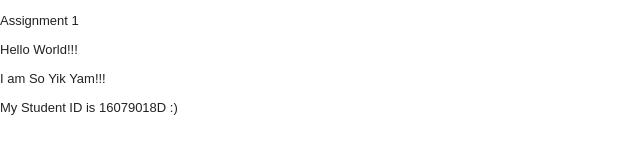
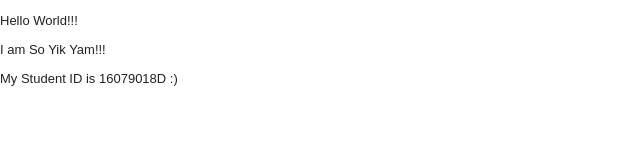
Before and after one commit to 1607908D/1607908D.github.io, a plain HTML site: page index.html in a window 1280 px wide. Shown: the whole page, without its empty margins (0-640 px from the left). Drawn offline with nearby package versions, Linux system fonts and the light colour scheme.

Commit message:
My Personal Website

```diff
--- a/index.html
+++ b/index.html
@@ -38,7 +38,7 @@
 
   <div id="container">
     <header>
-		<p> Assignment 1</p>
+
     </header>
     <div id="main" role="main">
 		<p> Hello World!!!</p>
```
